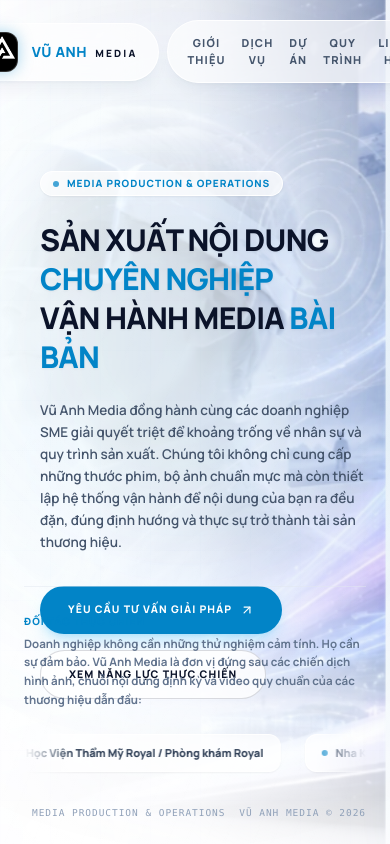
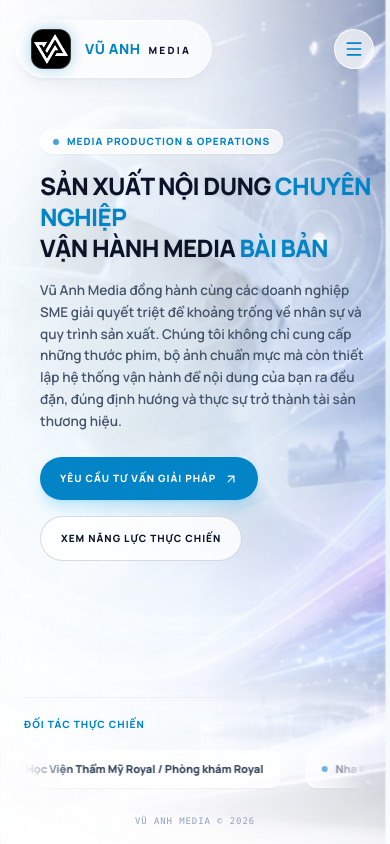
Before and after one commit to vuanhmediatn-collab/vuanhmedia, a React (Vite) app: page / in a window 390 px wide. Built offline with nearby package versions, Linux system fonts and the light colour scheme.

Commit message:
fix: resolve mobile navigation pill squeeze and optimize viewport height elements

```diff
--- a/src/App.tsx
+++ b/src/App.tsx
@@ -2,6 +2,7 @@
 import {
   Play,
   X,
+  Menu,
   CheckCircle2,
   ArrowUpRight,
   Phone,
@@ -204,6 +205,7 @@
 
 const App: React.FC = () => {
   const [activeDrawer, setActiveDrawer] = useState<'about' | 'services' | 'projects' | 'process' | 'contact' | null>(null);
+  const [mobileMenuOpen, setMobileMenuOpen] = useState(false);
   const [activeCategory, setActiveCategory] = useState<'all' | 'video' | 'image' | 'regular'>('all');
   const [isVideoModalOpen, setIsVideoModalOpen] = useState(false);
   const [videoModalUrl, setVideoModalUrl] = useState('');
@@ -1750,7 +1752,7 @@
       </div>
 
       {/* FLOATING PILL NAVBAR - DOUBLE CAPSULE PATTERN */}
-      <nav className="fixed top-0 left-0 w-full z-30 flex items-center justify-center pt-5 sm:pt-7 px-4 sm:px-8 gap-2 sm:gap-3 pointer-events-none">
+      <nav className="fixed top-0 left-0 w-full z-30 flex items-center justify-between md:justify-center pt-5 sm:pt-7 px-4 sm:px-8 gap-2 sm:gap-3 pointer-events-none">
 
         {/* LEFT PILL: Brand Logo Capsule */}
         <div
@@ -1767,7 +1769,7 @@
 
         {/* RIGHT PILL: Menu links capsule */}
         <div
-          className="flex items-center gap-4 sm:gap-9 rounded-full px-5 sm:px-8 py-3.5 sm:py-4 bg-white/65 backdrop-blur-xl border border-white/85 shadow-lg shadow-sky-950/5 pointer-events-auto"
+          className="hidden md:flex items-center gap-4 sm:gap-9 rounded-full px-5 sm:px-8 py-3.5 sm:py-4 bg-white/65 backdrop-blur-xl border border-white/85 shadow-lg shadow-sky-950/5 pointer-events-auto"
         >
           <button
             onClick={() => setActiveDrawer('about')}
@@ -1800,11 +1802,70 @@
             Liên hệ
           </button>
         </div>
+
+        {/* MOBILE MENU TOGGLE BUTTON */}
+        <div className="flex md:hidden items-center pointer-events-auto">
+          <button
+            onClick={() => setMobileMenuOpen(!mobileMenuOpen)}
+            className="flex items-center justify-center w-10 h-10 sm:w-11 sm:h-11 rounded-full bg-white/65 backdrop-blur-xl border border-white/85 shadow-lg shadow-sky-950/5 text-[#0284c7] hover:bg-white/85 transition-all active:scale-95 cursor-pointer"
+            aria-label="Toggle Menu"
+          >
+            {mobileMenuOpen ? <X className="w-5 h-5" /> : <Menu className="w-5 h-5" />}
+          </button>
+        </div>
       </nav>
 
+      {/* MOBILE NAV OVERLAY */}
+      {mobileMenuOpen && (
+        <div className="fixed inset-0 z-20 bg-slate-950/20 backdrop-blur-md md:hidden animate-fade-in" onClick={() => setMobileMenuOpen(false)}>
+          <div
+            className="absolute top-[80px] right-4 left-4 rounded-3xl bg-white/80 backdrop-blur-2xl border border-white/90 shadow-2xl p-6 flex flex-col gap-4 pointer-events-auto animate-scale-up"
+            onClick={(e) => e.stopPropagation()}
+          >
+            <div className="flex flex-col gap-1">
+              <button
+                onClick={() => { setActiveDrawer('about'); setMobileMenuOpen(false); }}
+                className={`w-full text-left py-3 px-4 rounded-xl font-extrabold text-[12px] uppercase tracking-widest transition-all duration-200 cursor-pointer ${activeDrawer === 'about' ? 'bg-[#0284c7]/10 text-[#0284c7]' : 'text-slate-600 hover:bg-[#0284c7]/5 hover:text-[#0284c7]'}`}
+              >
+                Giới thiệu
+              </button>
+              <button
+                onClick={() => { setActiveDrawer('services'); setMobileMenuOpen(false); }}
+                className={`w-full text-left py-3 px-4 rounded-xl font-extrabold text-[12px] uppercase tracking-widest transition-all duration-200 cursor-pointer ${activeDrawer === 'services' ? 'bg-[#0284c7]/10 text-[#0284c7]' : 'text-slate-600 hover:bg-[#0284c7]/5 hover:text-[#0284c7]'}`}
+              >
+                Dịch vụ
+              </button>
+              <button
+                onClick={() => { setActiveDrawer('projects'); setMobileMenuOpen(false); }}
+                className={`w-full text-left py-3 px-4 rounded-xl font-extrabold text-[12px] uppercase tracking-widest transition-all duration-200 cursor-pointer ${activeDrawer === 'projects' ? 'bg-[#0284c7]/10 text-[#0284c7]' : 'text-slate-600 hover:bg-[#0284c7]/5 hover:text-[#0284c7]'}`}
+              >
+                Dự án
+              </button>
+              <button
+                onClick={() => { setActiveDrawer('process'); setMobileMenuOpen(false); }}
+                className={`w-full text-left py-3 px-4 rounded-xl font-extrabold text-[12px] uppercase tracking-widest transition-all duration-200 cursor-pointer ${activeDrawer === 'process' ? 'bg-[#0284c7]/10 text-[#0284c7]' : 'text-slate-600 hover:bg-[#0284c7]/5 hover:text-[#0284c7]'}`}
+              >
+                Quy trình
+              </button>
+              <button
+                onClick={() => { setActiveDrawer('contact'); setMobileMenuOpen(false); }}
+                className={`w-full text-left py-3 px-4 rounded-xl font-extrabold text-[12px] uppercase tracking-widest transition-all duration-200 cursor-pointer ${activeDrawer === 'contact' ? 'bg-[#0284c7]/10 text-[#0284c7]' : 'text-slate-600 hover:bg-[#0284c7]/5 hover:text-[#0284c7]'}`}
+              >
+                Liên hệ
+              </button>
+            </div>
+
+            <div className="border-t border-slate-200/50 pt-3.5 px-4 flex items-center justify-between text-slate-400">
+              <span className="text-[9px] font-black tracking-widest text-[#0284c7] uppercase">VŨ ANH MEDIA</span>
+              <span className="text-[8px] font-bold">© 2026</span>
+            </div>
+          </div>
+        </div>
+      )}
+
       {/* HERO CONTENT - BOTTOM-LEFT ALIGNED (READING DYNAMIC CONTENT) */}
-      <main className="absolute top-[20%] sm:top-[22%] md:top-[24%] left-6 sm:left-12 lg:left-24 z-20 max-w-3xl text-left pointer-events-none px-4">
-        <div className="space-y-6 sm:space-y-7 pointer-events-auto select-none animate-fade-in">
+      <main className="absolute top-[15%] sm:top-[22%] md:top-[24%] left-6 sm:left-12 lg:left-24 z-20 max-w-3xl text-left pointer-events-none px-4">
+        <div className="space-y-4 sm:space-y-7 pointer-events-auto select-none animate-fade-in">
 
           {/* Tagline */}
           <div className="inline-flex items-center gap-2 px-3 py-1 bg-white/70 border border-white/95 backdrop-blur-md rounded-full shadow-xs text-[10px] font-black tracking-widest text-[#0284c7] uppercase">
@@ -1813,7 +1874,7 @@
           </div>
 
           {/* Headline - Dynamic and custom styled to match original highlight structure */}
-          <h1 className="text-3xl sm:text-4.5xl lg:text-[2.85rem] font-black text-[#0b1329] tracking-tight uppercase leading-[1.3] drop-shadow-xs">
+          <h1 className="text-2xl sm:text-4.5xl lg:text-[2.85rem] font-black text-[#0b1329] tracking-tight uppercase leading-[1.3] drop-shadow-xs">
             {siteContent.heroHeadlineLine1} <span className="text-[#0284c7]">{siteContent.heroHeadlineHighlight1}</span> <br />
             {siteContent.heroHeadlineLine2} <span className="text-[#0284c7]">{siteContent.heroHeadlineHighlight2}</span>
           </h1>
@@ -1828,14 +1889,14 @@
           <div className="pt-2 flex flex-wrap gap-4">
             <button
               onClick={() => setActiveDrawer('contact')}
-              className="inline-flex items-center gap-2 px-7 py-4 text-[10.5px] font-extrabold uppercase tracking-widest text-white bg-[#0284c7] hover:bg-sky-500 rounded-full shadow-lg shadow-sky-500/20 transition-all duration-300 hover:-translate-y-0.5 group cursor-pointer"
+              className="inline-flex items-center gap-2 px-5 sm:px-7 py-3.5 sm:py-4 text-[10px] sm:text-[10.5px] font-extrabold uppercase tracking-widest text-white bg-[#0284c7] hover:bg-sky-500 rounded-full shadow-lg shadow-sky-500/20 transition-all duration-300 hover:-translate-y-0.5 group cursor-pointer"
             >
               {siteContent.heroCta1Text}
               <ArrowUpRight className="w-3.5 h-3.5 transition-transform duration-200 group-hover:translate-x-0.5 group-hover:-translate-y-0.5" />
             </button>
             <button
               onClick={() => setActiveDrawer('projects')}
-              className="inline-flex items-center gap-2 px-7 py-4 text-[10.5px] font-extrabold uppercase tracking-widest text-[#0b1329] bg-white/80 hover:bg-white border border-[#0b1329]/15 rounded-full transition-all duration-300 hover:shadow-lg cursor-pointer"
+              className="inline-flex items-center gap-2 px-5 sm:px-7 py-3.5 sm:py-4 text-[10px] sm:text-[10.5px] font-extrabold uppercase tracking-widest text-[#0b1329] bg-white/80 hover:bg-white border border-[#0b1329]/15 rounded-full transition-all duration-300 hover:shadow-lg cursor-pointer"
             >
               {siteContent.heroCta2Text}
             </button>
@@ -1844,12 +1905,12 @@
       </main>
 
       {/* SOCIAL PROOF SECTION - DYNAMIC VALUE READ */}
-      <div className="absolute bottom-16 sm:bottom-20 left-6 sm:left-12 lg:left-24 right-6 sm:right-12 lg:right-24 z-20 pointer-events-auto select-none space-y-4">
-        <div className="flex flex-col lg:flex-row lg:items-center justify-between gap-4 border-t border-slate-200/50 pt-5">
+      <div className="absolute bottom-12 sm:bottom-20 left-6 sm:left-12 lg:left-24 right-6 sm:right-12 lg:right-24 z-20 pointer-events-auto select-none space-y-3 sm:space-y-4">
+        <div className="flex flex-col lg:flex-row lg:items-center justify-between gap-2 lg:gap-4 border-t border-slate-200/50 pt-3 sm:pt-5">
 
           <div className="max-w-xl shrink-0">
             <span className="text-[10px] font-black tracking-widest text-[#0284c7] uppercase">Đối tác thực chiến</span>
-            <p className="text-[11.5px] text-slate-500 font-bold leading-relaxed mt-1">
+            <p className="hidden sm:block text-[11.5px] text-slate-500 font-bold leading-relaxed mt-1">
               {siteContent.partnersIntro}
             </p>
           </div>
@@ -1873,8 +1934,8 @@
       </div>
 
       {/* TECH TAGS IN CORNER */}
-      <footer className="absolute bottom-6 left-6 sm:left-12 lg:left-24 right-6 sm:right-12 lg:right-24 z-20 flex items-center justify-between text-[9.5px] font-mono tracking-widest text-slate-400 select-none pointer-events-none">
-        <div className="flex items-center gap-2">
+      <footer className="absolute bottom-4 sm:bottom-6 left-6 sm:left-12 lg:left-24 right-6 sm:right-12 lg:right-24 z-20 flex items-center justify-center sm:justify-between text-[9px] sm:text-[9.5px] font-mono tracking-widest text-slate-400 select-none pointer-events-none">
+        <div className="hidden sm:flex items-center gap-2">
           <span className="w-1.2 h-1.2 bg-[#0284c7] rounded-full animate-pulse" />
           <span>MEDIA PRODUCTION & OPERATIONS</span>
         </div>
```
